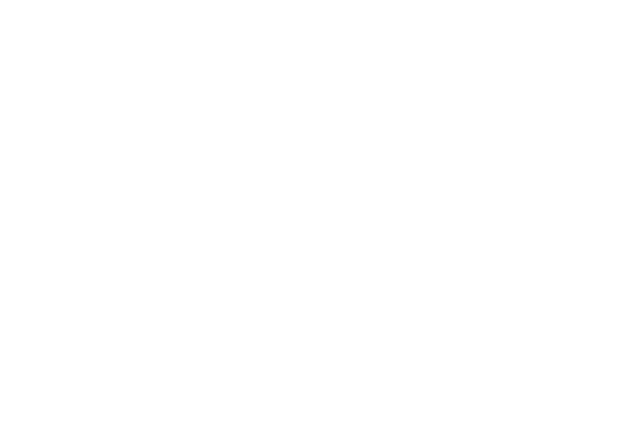
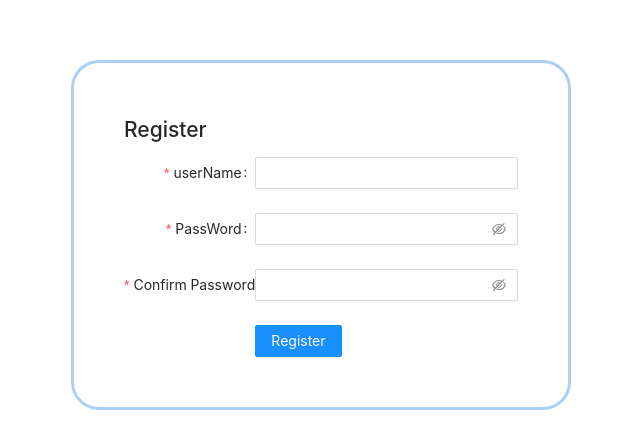
Before and after one commit to HongSeongBin/Individual_project, a React (Create React App) app in the folder polling_client/: page /register in a window 1280 px wide. Shown: the part 190-638 px from the top of the page, without its empty margins (319-959 px from the left). Built offline with nearby package versions, Linux system fonts and the light colour scheme.

Commit message:
회원가입 화면 개발

```diff
--- a/polling_client/src/App.js
+++ b/polling_client/src/App.js
@@ -3,7 +3,7 @@
 import { Route, BrowserRouter} from "react-router-dom";
 import { Layout } from 'antd';
 import AppHeader from './common/AppHeader';
-
+import Register from './member/register/Register';
 
 
 class App extends Component {
@@ -36,6 +36,7 @@
           )
         }
           <Route path="/" exact={true} render={(props) => <Login setUserstate = {this.setUserstate} />}></Route>
+          <Route path="/register" render={(props) => <Register />}></Route>
         </BrowserRouter>
       </Layout>
     )
--- a/polling_client/src/api/MemberService.js
+++ b/polling_client/src/api/MemberService.js
@@ -8,6 +8,11 @@
     login(user){
         return axios.post(USER_API_BASE_URL+'/login',user);
     }
+
+    //회원가입
+    register(user){
+        return axios.post(USER_API_BASE_URL+'/register',user);
+    }
 }
 
 export default new MemberService();
--- a/polling_client/src/member/login/Login.js
+++ b/polling_client/src/member/login/Login.js
@@ -39,7 +39,7 @@
   render(){
     return (
       <div className="main" id="login">
-        <div style={{border:'solid',color:'#A9D0F5',borderRadius:'2em',marginTop:10}}>
+        <div style={{border:'solid',color:'#A9D0F5',borderRadius:'2em',marginTop:100}}>
           <div style={{margin:50}}>
           <h1>Login</h1>
           <Form
--- /dev/null
+++ b/polling_client/src/member/register/Register.css
@@ -0,0 +1,11 @@
+.main
+{
+    height:500px;
+    width:500px;
+    margin:auto;
+    position:absolute;
+    left:50%;
+    top:50%;
+    margin-left:-250px;
+    margin-top:-250px;
+}
--- /dev/null
+++ b/polling_client/src/member/register/Register.js
@@ -0,0 +1,144 @@
+import React, { Component } from 'react';
+import {Form, Input, Button, notification} from 'antd';
+import {withRouter} from "react-router-dom";
+import 'antd/dist/antd.css';
+import MemberService from '../../api/MemberService';
+import './Register.css';
+
+class Register extends Component{
+
+    formItemLayout = {
+        labelCol: {
+        xs: {
+        span: 24,
+        },
+        sm: {
+        span: 8,
+        },
+    },
+    wrapperCol: {
+        xs: {
+        span: 24,
+        },
+        sm: {
+        span: 16,
+        },
+    },
+    };
+
+    tailFormItemLayout = {
+    wrapperCol: {
+        xs: {
+        span: 24,
+        offset: 0,
+        },
+        sm: {
+        span: 16,
+        offset: 8,
+        },
+    },
+    };
+
+
+
+    onFinish = (values) => {
+        const register_fail=-1;
+        MemberService.register(values)
+        .then(response=>{
+            if(response.data === register_fail){
+              notification.error({
+                message: 'Mini Polling',
+                description: 'Register fail! Your Id is already exist! Please change '
+            });
+            }
+            else{
+                notification.success({
+                    message: 'Mini Polling',
+                    description: "You're successfully register.",
+                });
+                this.props.history.push("/");
+            }
+
+          })
+    };
+
+    render(){
+        return (
+            <div class="main" id="register">
+                <div className="main" id="login">
+                    <div style={{border:'solid',color:'#A9D0F5',borderRadius:'2em',marginTop:100}}>
+                        <div style={{margin:50}}>
+                        <h1 >Register</h1>
+                        <Form
+                        {...this.formItemLayout}
+                        name="register"
+                        onFinish={this.onFinish}
+                        scrollToFirstError
+                        >
+                        <Form.Item
+                            name="userName"
+                            label="userName"
+                            rules={[
+                                {
+                                required: true,
+                                message: 'Please input your userName!',
+                                whitespace: true,
+                                },
+                            ]}
+                        >
+                            <Input />
+                        </Form.Item>
+
+                        <Form.Item
+                            name="passWord"
+                            label="PassWord"
+                            rules={[
+                            {
+                                required: true,
+                                message: 'Please input your password!',
+                            },
+                            ]}
+                            hasFeedback
+                        >
+                            <Input.Password />
+                        </Form.Item>
+
+                        <Form.Item
+                            name="confirm"
+                            label="Confirm Password"
+                            dependencies={['passWord']}
+                            hasFeedback
+                            rules={[
+                            {
+                                required: true,
+                                message: 'Please confirm your password!',
+                            },
+                            ({ getFieldValue }) => ({
+                                validator(rule, value) {
+                                if (!value || getFieldValue('passWord') === value) {
+                                    return Promise.resolve();
+                                }
+                                else
+                                    return Promise.reject('The two passwords that you entered do not match!');
+                                },
+                            }),
+                            ]}
+                        >
+                            <Input.Password />
+                        </Form.Item>
+
+                        <Form.Item {...this.tailFormItemLayout}>
+                            <Button type="primary" htmlType="submit">
+                            Register
+                            </Button>
+                        </Form.Item>
+                        </Form>
+                        </div>
+                    </div>
+                </div>
+            </div>
+        )
+    }
+}
+
+export default withRouter(Register);
```
Also changed, not shown: 1 other file (tests, documents, lock files or other folders).
